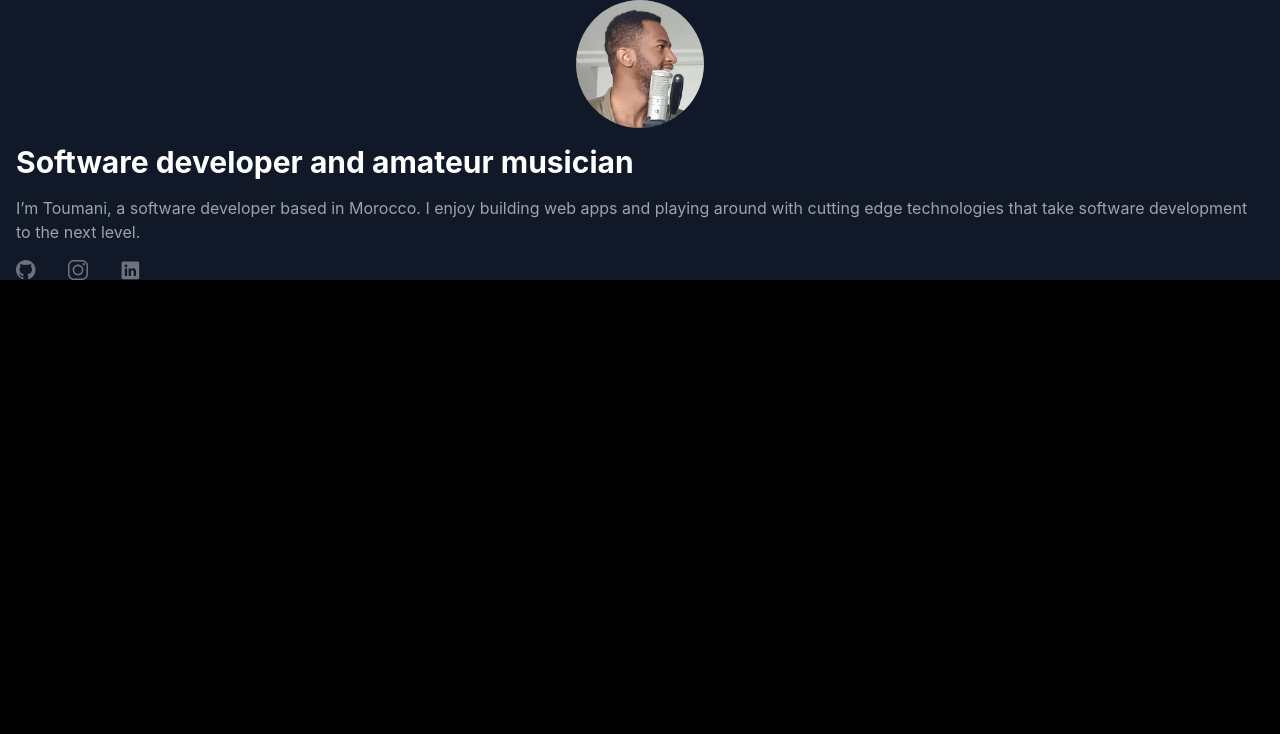
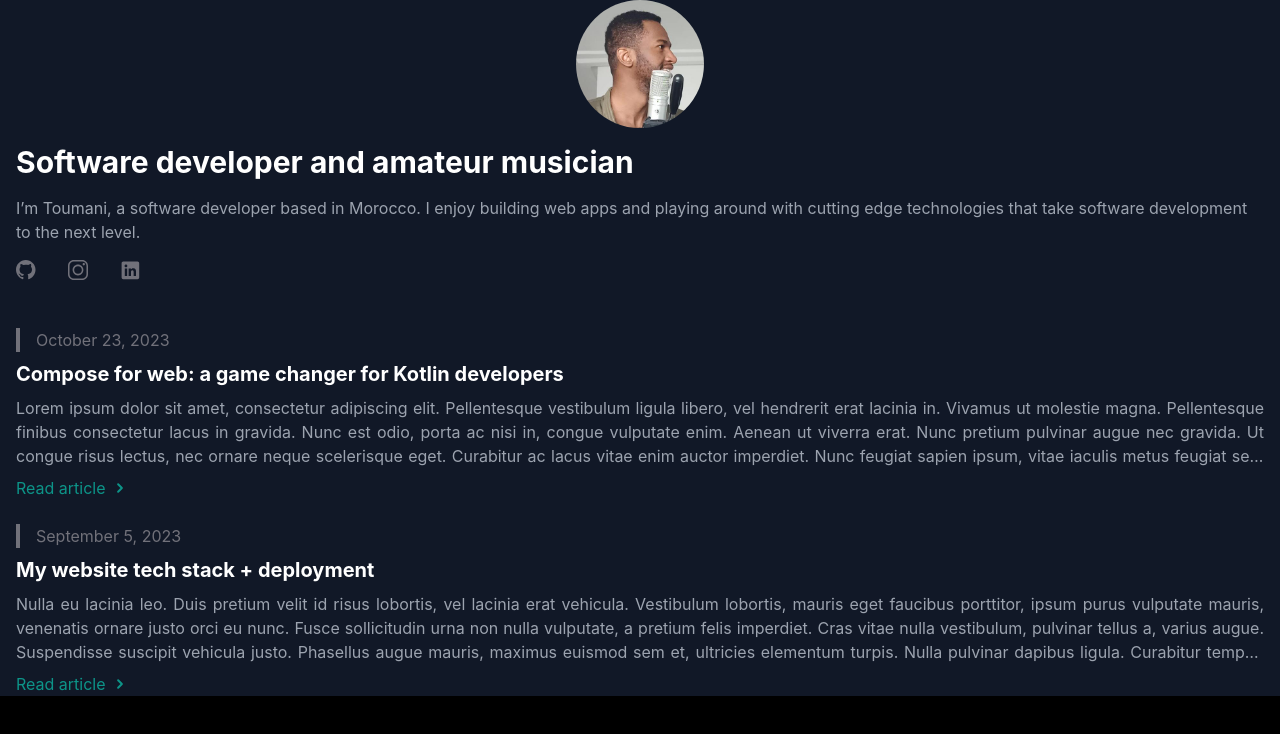
Before and after one commit to Toumani/toumani-sidibe-dot-com, a Next.js app: page / in a window 1280 px wide. Shown: the top 734 px of the page. Built offline with nearby package versions, Linux system fonts and the light colour scheme.

Commit message:
ui: design articles section

```diff
--- /dev/null
+++ b/components/FormattedDate.tsx
@@ -0,0 +1,6 @@
+import { parseISO, format } from 'date-fns';
+
+export default function FormattedDate({ dateString }: { dateString: string }) {
+	const date = parseISO(dateString)
+	return <time className="pl-4 text-zinc-500 font-italic border-l-4 border-l-zinc-500 border-solid" dateTime={dateString}>{format(date, 'LLLL d, yyyy')}</time>
+}
--- a/package.json
+++ b/package.json
@@ -9,9 +9,11 @@
     "lint": "next lint"
   },
   "dependencies": {
+    "@heroicons/react": "^2.0.13",
     "@types/node": "18.11.10",
     "@types/react": "18.0.25",
     "@types/react-dom": "18.0.9",
+    "date-fns": "^2.29.3",
     "next": "13.0.6",
     "react": "18.2.0",
     "react-dom": "18.2.0",
--- a/pages/index.tsx
+++ b/pages/index.tsx
@@ -1,10 +1,25 @@
+import { GetStaticProps } from 'next';
 import Head from 'next/head'
 import Image from 'next/image'
+import { ChevronRightIcon } from "@heroicons/react/24/outline";
 import { GithubMarkIcon, InstagramIcon, LinkedInIcon } from "../components/icons";
+import Link from "next/link";
+import FormattedDate from "../components/FormattedDate";
 
-export default function Home() {
+interface Article {
+	id: string,
+	title: string,
+	content: string,
+	publishDateStr: string,
+}
+
+interface HomeProps {
+	articles: Article[]
+}
+
+const Home = ({ articles }: HomeProps) => {
 	return (
-    <div className="px-4 bg-gray-900">
+		<div className="px-4 space-y-12 bg-gray-900">
 			<Head>
 				<title>Toumani Sidibe</title>
 				<meta name="description" content="Toumani Sidibe's personal website" />
@@ -31,7 +46,24 @@ export default function Home() {
 				</ul>
 			</header>
 
-      <main>
+			<main className="flex flex-col">
+				<section className="flex flex-col space-y-6">
+					{
+						articles.map(article => (
+							<Link key={article.id} href={`/articles/${article.id}`} >
+								<article className="flex flex-col space-y-2">
+									<FormattedDate dateString={article.publishDateStr} />
+									<h3 className="text-xl font-bold">{ article.title }</h3>
+									<p className="text-base text-gray-400 text-justify line-3">{ article.content }</p>
+									<div className="flex flex-row items-center space-x-2">
+										<span className="text-teal-600">Read article</span>
+										<ChevronRightIcon className="h-3 h-3 text-teal-600" strokeWidth={4} />
+									</div>
+								</article>
+							</Link>
+						))
+					}
+				</section>
 			</main>
 
 			<footer>
@@ -40,3 +72,29 @@ export default function Home() {
 		</div>
 	)
 }
+
+export const getStaticProps: GetStaticProps<{ articles: Article[] }> = async () => {
+	// mock
+	const articles: Article[] = [
+		{
+			id: 'compose-for-web-a-game-changer-for-kotlin-developers',
+			title: 'Compose for web: a game changer for Kotlin developers',
+			content: 'Lorem ipsum dolor sit amet, consectetur adipiscing elit. Pellentesque vestibulum ligula libero, vel hendrerit erat lacinia in. Vivamus ut molestie magna. Pellentesque finibus consectetur lacus in gravida. Nunc est odio, porta ac nisi in, congue vulputate enim. Aenean ut viverra erat. Nunc pretium pulvinar augue nec gravida. Ut congue risus lectus, nec ornare neque scelerisque eget. Curabitur ac lacus vitae enim auctor imperdiet. Nunc feugiat sapien ipsum, vitae iaculis metus feugiat sed. Cras ac vehicula dui. Vestibulum et lacus ac velit maximus pretium sit amet at nunc. Curabitur nulla est, consectetur non dapibus et, finibus vel erat. Ut dapibus quis libero ut eleifend. Aenean sit amet ornare felis. Cras lacinia pellentesque tellus, eget ultricies nulla consectetur sit amet.',
+			publishDateStr: new Date(2023, 9, 23).toISOString(),
+		},
+		{
+			id: 'my-website-tech-stack-deployment',
+			title: 'My website tech stack + deployment',
+			content: 'Nulla eu lacinia leo. Duis pretium velit id risus lobortis, vel lacinia erat vehicula. Vestibulum lobortis, mauris eget faucibus porttitor, ipsum purus vulputate mauris, venenatis ornare justo orci eu nunc. Fusce sollicitudin urna non nulla vulputate, a pretium felis imperdiet. Cras vitae nulla vestibulum, pulvinar tellus a, varius augue. Suspendisse suscipit vehicula justo. Phasellus augue mauris, maximus euismod sem et, ultricies elementum turpis. Nulla pulvinar dapibus ligula. Curabitur tempor, justo in finibus volutpat, augue ex pellentesque dui, vel blandit ante leo at metus. Aliquam arcu est, varius sit amet molestie convallis, viverra vel nunc. Sed vel ipsum aliquet turpis finibus ornare vel eu tellus. Suspendisse potenti. ',
+			publishDateStr: new Date(2023, 8, 5).toISOString(),
+		},
+	]
+
+	return {
+		props: {
+			articles,
+		},
+	}
+}
+
+export default Home;
--- a/styles/globals.css
+++ b/styles/globals.css
@@ -26,3 +26,12 @@ body {
   color: white;
   background: black;
 }
+
+.line-3 {
+  overflow: hidden;
+  text-overflow: ellipsis;
+  display: -webkit-box;
+  -webkit-line-clamp: 3; /* number of lines to show */
+  line-clamp: 3;
+  -webkit-box-orient: vertical;
+}
```
Also changed, not shown: 1 other file (tests, documents, lock files or other folders). Lines whose indentation alone changed are shown as unchanged.
